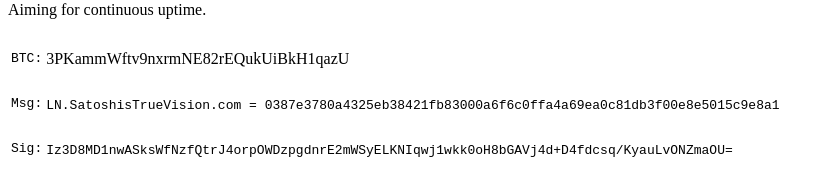
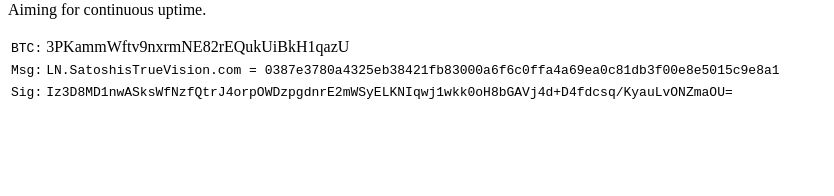
Before and after one commit to SatoshisTrueVision/ln, a plain HTML site: page index.html in a window 1280 px wide. Shown: the part 258-454 px from the top of the page, without its empty margins (0-834 px from the left). Drawn offline with Linux system fonts and the light colour scheme.

Commit message:
Update index.html

```diff
--- a/index.html
+++ b/index.html
@@ -18,9 +18,9 @@
     <p>
       <table>
         <tbody>
-          <tr><td><pre>BTC:</pre></td><td>3PKammWftv9nxrmNE82rEQukUiBkH1qazU</td></tr>
-          <tr><td><pre>Msg:</pre></td><td><code>LN.SatoshisTrueVision.com = 0387e3780a4325eb38421fb83000a6f6c0ffa4a69ea0c81db3f00e8e5015c9e8a1</code></td></tr>
-          <tr><td><pre>Sig:</pre></td><td><code>Iz3D8MD1nwASksWfNzfQtrJ4orpOWDzpgdnrE2mWSyELKNIqwj1wkk0oH8bGAVj4d+D4fdcsq/KyauLvONZmaOU=</code></td></tr>
+          <tr><td><code>BTC:</code></td><td>3PKammWftv9nxrmNE82rEQukUiBkH1qazU</td></tr>
+          <tr><td><code>Msg:</code></td><td><code>LN.SatoshisTrueVision.com = 0387e3780a4325eb38421fb83000a6f6c0ffa4a69ea0c81db3f00e8e5015c9e8a1</code></td></tr>
+          <tr><td><code>Sig:</code></td><td><code>Iz3D8MD1nwASksWfNzfQtrJ4orpOWDzpgdnrE2mWSyELKNIqwj1wkk0oH8bGAVj4d+D4fdcsq/KyauLvONZmaOU=</code></td></tr>
         </tbody>
       </table>
     </p>
```
